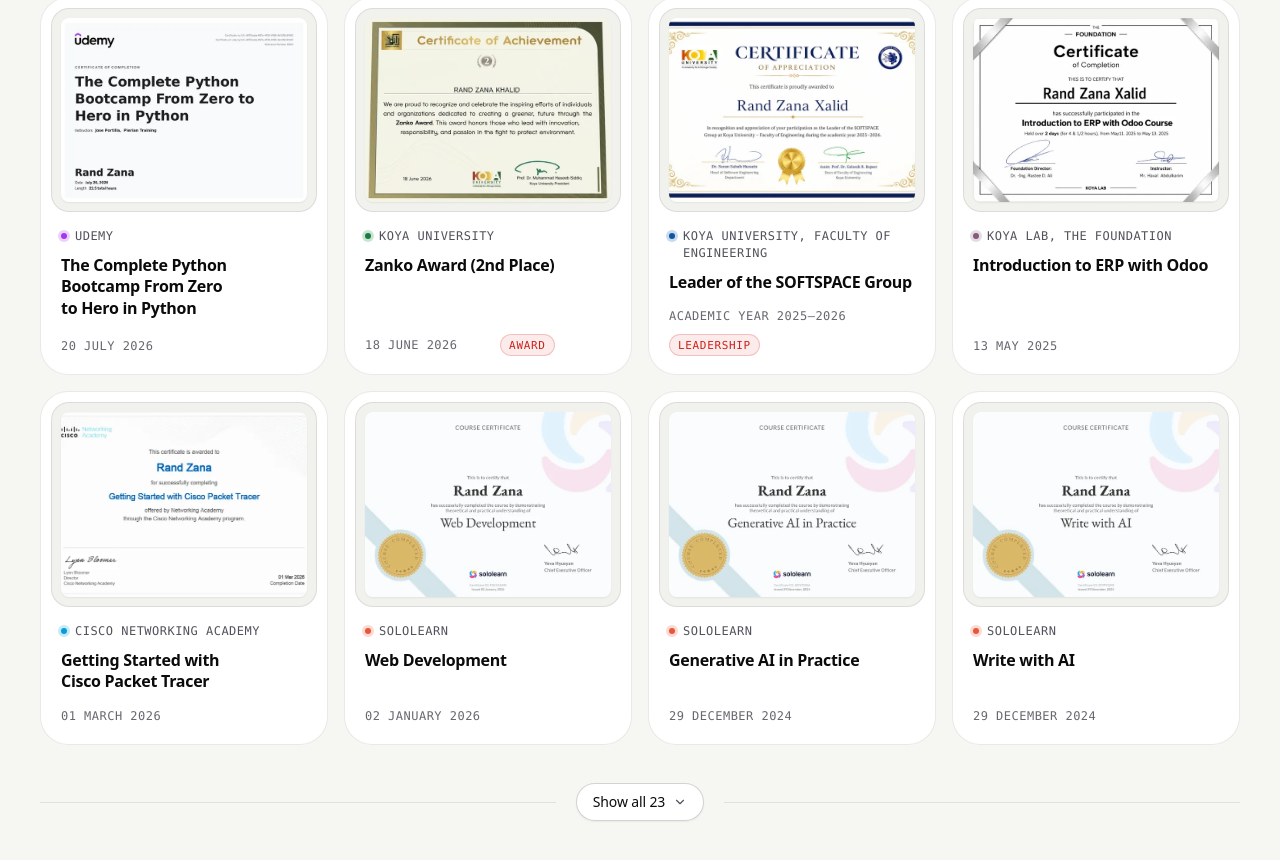
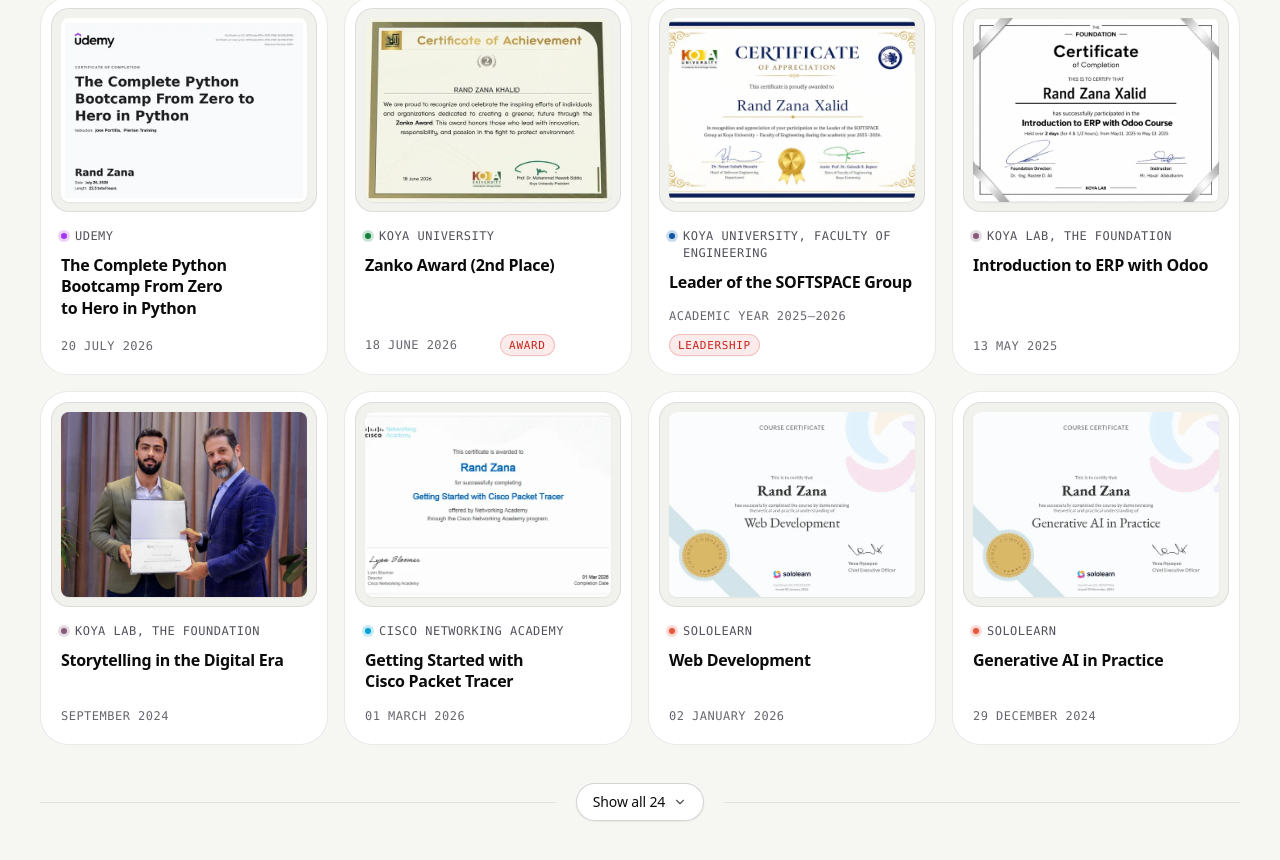
Before and after one commit to randzana/My-Portfolio, a React (Vite) app: page / in a window 1280 px wide. Shown: the part 9657-10517 px from the top of the page. Built offline with nearby package versions, Linux system fonts and the light colour scheme.

Commit message:
Add Storytelling in the Digital Era certificate (Koya Lab)
Co-Authored-By: Claude Sonnet 5.5 <noreply@anthropic.com>
Claude-Session: https://claude.ai/code/session_01FyyPPpRUBDkYNCS4qXyrg4

```diff
--- a/src/components/Certificates.jsx
+++ b/src/components/Certificates.jsx
@@ -69,6 +69,15 @@ const CERTIFICATES = [
         height: 768,
         color: '#875a7b',
         category: 'coding',
+    },
+    {
+        title: 'Storytelling in the Digital Era',
+        issuer: 'Koya Lab, The Foundation',
+        date: 'September 2024',
+        image: '/certificates/koya-storytelling.webp',
+        height: 679,
+        color: '#875a7b',
+        category: 'networking',
     },
     {
         title: 'Getting Started with Cisco Packet Tracer',
```
Also changed, not shown: public/certificates/koya-storytelling-640.webp (added), public/certificates/koya-storytelling.webp (added).
